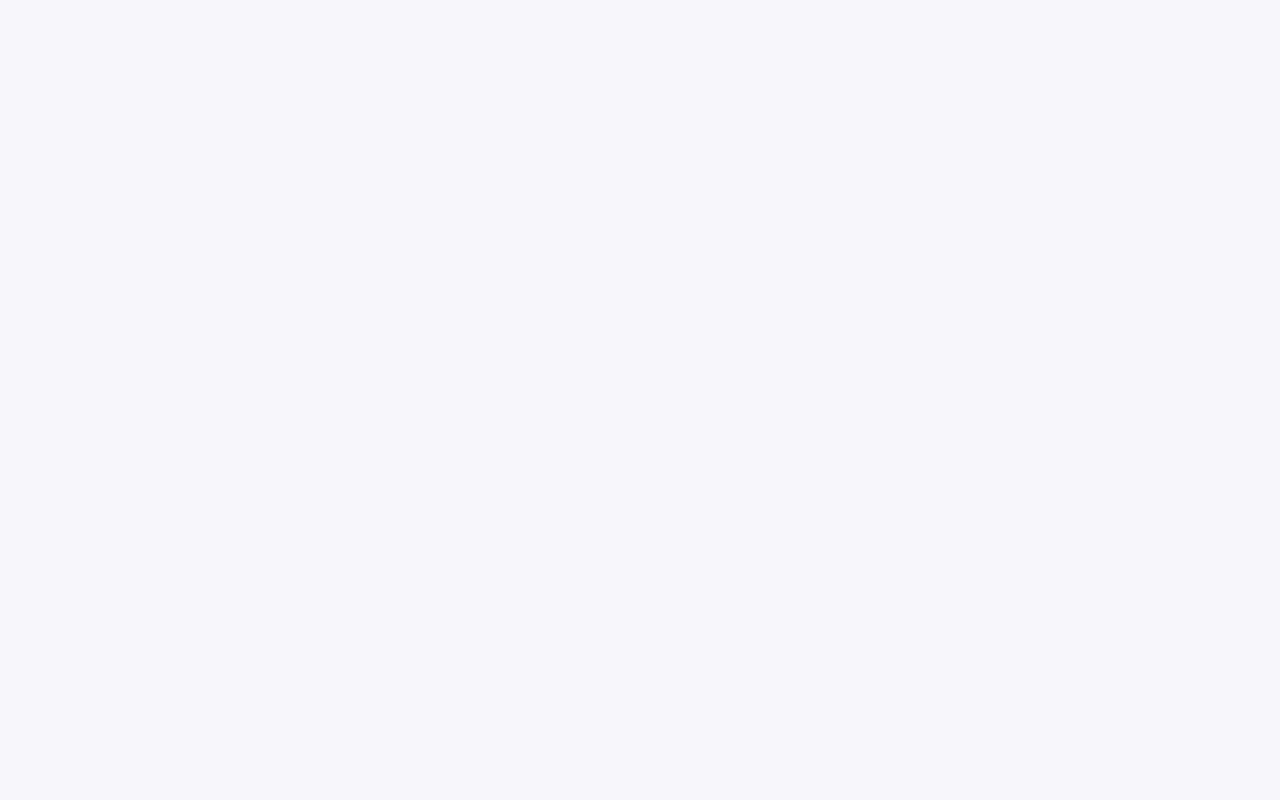
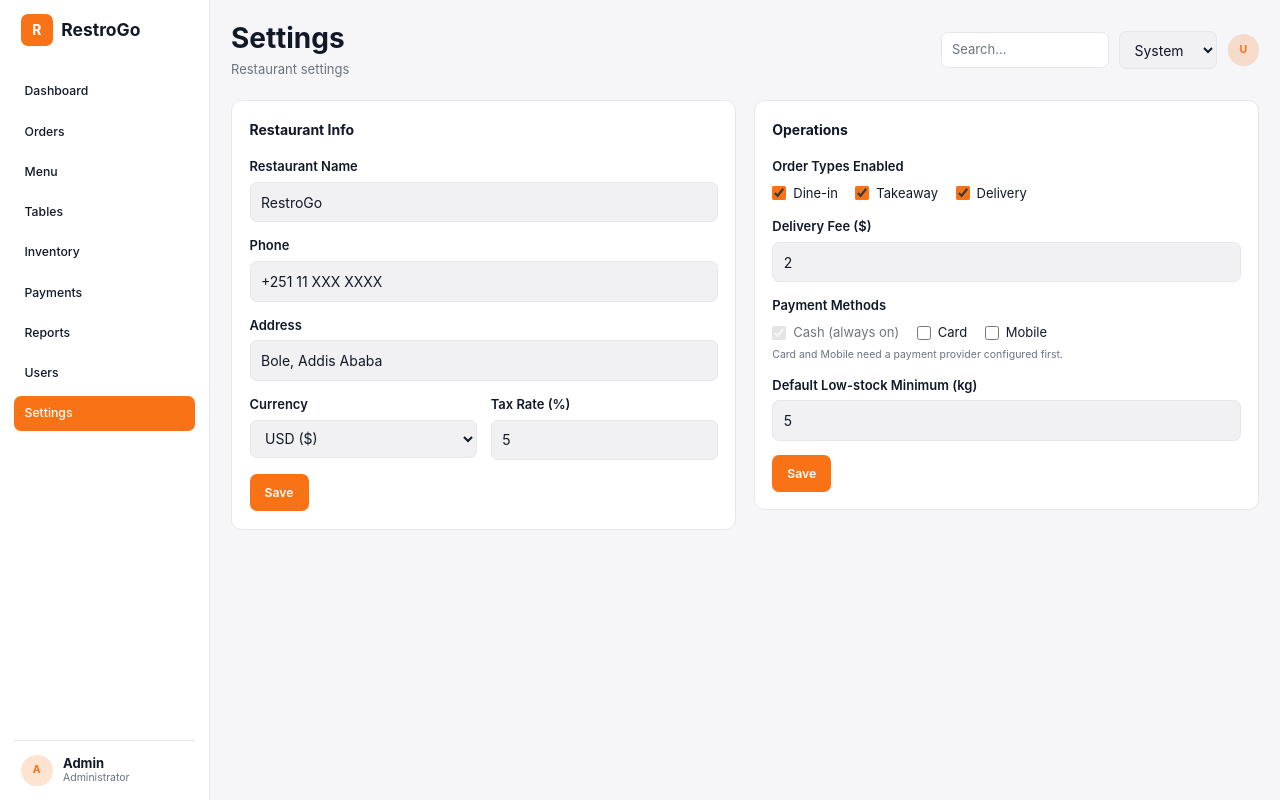
Before and after one commit to Temu-Bire/Restaurant_Ordering_system, a React (Vite) app in the folder frontend/: page /admin/settings in a window 1280 px wide. Before the commit this address had no page. Built offline with nearby package versions, Linux system fonts and the light colour scheme.

Commit message:
feat(ui): add admin settings page

```diff
--- a/frontend/src/App.tsx
+++ b/frontend/src/App.tsx
@@ -25,6 +25,8 @@ import PaymentsPage from "./pages/shared/PaymentsPage";
 import AdminDashboardPage from "./pages/admin/AdminDashboardPage";
 import MenuManagementPage from "./pages/admin/MenuManagementPage";
 import ReportsPage from "./pages/admin/ReportsPage";
+import UsersPage from "./pages/admin/UsersPage";
+import SettingsPage from "./pages/admin/SettingsPage";
 
 const staffNav = [
   { label: "Dashboard", to: "/staff/dashboard" },
@@ -42,6 +44,8 @@ const adminNav = [
   { label: "Inventory", to: "/admin/inventory" },
   { label: "Payments", to: "/admin/payments" },
   { label: "Reports", to: "/admin/reports" },
+  { label: "Users", to: "/admin/users" },
+  { label: "Settings", to: "/admin/settings" },
 ];
 const adminUser = { name: "Admin", role: "Administrator" };
 
@@ -87,6 +91,8 @@ export default function App() {
             <Route path="inventory" element={<InventoryPage role="admin" />} />
             <Route path="payments" element={<PaymentsPage role="admin" />} />
             <Route path="reports" element={<ReportsPage />} />
+            <Route path="users" element={<UsersPage />} />
+            <Route path="settings" element={<SettingsPage />} />
         </Route>
       </Routes>
     </BrowserRouter>
--- /dev/null
+++ b/frontend/src/features/settings/types.ts
@@ -0,0 +1,16 @@
+import type { OrderType, PaymentMethod } from "../orders/types";
+
+export interface RestaurantInfo {
+  name: string;
+  phone: string;
+  address: string;
+  currency: string;
+  taxRate: number; // percent
+}
+
+export interface Operations {
+  orderTypes: OrderType[];
+  deliveryFee: number;
+  paymentMethods: PaymentMethod[];
+  lowStockMinimum: number; // kg
+}
--- /dev/null
+++ b/frontend/src/mocks/settings.ts
@@ -0,0 +1,16 @@
+import type { Operations, RestaurantInfo } from "../features/settings/types";
+
+export const restaurantInfo: RestaurantInfo = {
+  name: "RestroGo",
+  phone: "+251 11 XXX XXXX",
+  address: "Bole, Addis Ababa",
+  currency: "USD",
+  taxRate: 5,
+};
+
+export const operations: Operations = {
+  orderTypes: ["dine-in", "takeaway", "delivery"],
+  deliveryFee: 2,
+  paymentMethods: ["cash"],
+  lowStockMinimum: 5,
+};
--- a/frontend/src/pages/admin/SettingsPage.tsx
+++ b/frontend/src/pages/admin/SettingsPage.tsx
@@ -0,0 +1,228 @@
+import { useState, type FormEvent } from "react";
+
+import PageHeader from "../../components/layout/PageHeader";
+import Button from "../../components/ui/Button";
+import Card from "../../components/ui/Card";
+import Checkbox from "../../components/ui/Checkbox";
+import Input from "../../components/ui/Input";
+import Select from "../../components/ui/Select";
+import {
+  orderTypeOptions,
+  paymentOptions,
+  type OrderType,
+  type PaymentMethod,
+} from "../../features/orders/types";
+import {
+  operations as defaultOperations,
+  restaurantInfo as defaultInfo,
+} from "../../mocks/settings";
+
+function toggle<T>(list: T[], item: T): T[] {
+  return list.includes(item) ? list.filter((i) => i !== item) : [...list, item];
+}
+
+/* ---------- Restaurant info ---------- */
+function RestaurantInfoForm() {
+  const [form, setForm] = useState({
+    name: defaultInfo.name,
+    phone: defaultInfo.phone,
+    address: defaultInfo.address,
+    currency: defaultInfo.currency,
+    taxRate: String(defaultInfo.taxRate),
+  });
+  const [errors, setErrors] = useState<{
+    name?: string;
+    phone?: string;
+    taxRate?: string;
+  }>({});
+  const [saved, setSaved] = useState(false);
+
+  const set =
+    (field: keyof typeof form) =>
+    (e: React.ChangeEvent<HTMLInputElement | HTMLSelectElement>) => {
+      setForm((prev) => ({ ...prev, [field]: e.target.value }));
+      setSaved(false);
+    };
+
+  function submit(e: FormEvent) {
+    e.preventDefault();
+
+    const tax = Number(form.taxRate);
+    const next: typeof errors = {};
+    if (!form.name.trim()) next.name = "Restaurant name is required";
+    if (!form.phone.trim()) next.phone = "Phone is required";
+    if (form.taxRate.trim() === "" || Number.isNaN(tax) || tax < 0 || tax > 100)
+      next.taxRate = "Enter a tax rate between 0 and 100";
+
+    setErrors(next);
+    if (Object.keys(next).length > 0) return;
+
+    // TEMP: later calls settingsApi.save()
+    setSaved(true);
+  }
+
+  return (
+    <Card title="Restaurant Info">
+      <form onSubmit={submit} className="space-y-4" noValidate>
+        <Input id="rest-name" label="Restaurant Name" value={form.name} onChange={set("name")} error={errors.name} />
+        <Input id="rest-phone" label="Phone" type="tel" value={form.phone} onChange={set("phone")} error={errors.phone} />
+        <Input id="rest-address" label="Address" value={form.address} onChange={set("address")} />
+
+        <div className="grid gap-4 sm:grid-cols-2">
+          <Select
+            id="rest-currency"
+            label="Currency"
+            value={form.currency}
+            options={[
+              { value: "USD", label: "USD ($)" },
+              { value: "ETB", label: "ETB (Br)" },
+            ]}
+            onChange={set("currency")}
+          />
+          <Input
+            id="rest-tax"
+            label="Tax Rate (%)"
+            type="number"
+            step="0.1"
+            min="0"
+            max="100"
+            value={form.taxRate}
+            onChange={set("taxRate")}
+            error={errors.taxRate}
+          />
+        </div>
+
+        <div className="flex items-center gap-3">
+          <Button type="submit">Save</Button>
+          {saved && <span className="text-[13px] text-success">Settings saved.</span>}
+        </div>
+      </form>
+    </Card>
+  );
+}
+
+/* ---------- Operations ---------- */
+function OperationsForm() {
+  const [orderTypes, setOrderTypes] = useState<OrderType[]>(defaultOperations.orderTypes);
+  const [methods, setMethods] = useState<PaymentMethod[]>(defaultOperations.paymentMethods);
+  const [fee, setFee] = useState(String(defaultOperations.deliveryFee));
+  const [minimum, setMinimum] = useState(String(defaultOperations.lowStockMinimum));
+  const [errors, setErrors] = useState<{
+    orderTypes?: string;
+    fee?: string;
+    minimum?: string;
+  }>({});
+  const [saved, setSaved] = useState(false);
+
+  function submit(e: FormEvent) {
+    e.preventDefault();
+
+    const feeValue = Number(fee);
+    const minValue = Number(minimum);
+    const next: typeof errors = {};
+
+    if (orderTypes.length === 0) next.orderTypes = "Enable at least one order type";
+    if (fee.trim() === "" || Number.isNaN(feeValue) || feeValue < 0)
+      next.fee = "Enter a fee of 0 or more";
+    if (minimum.trim() === "" || Number.isNaN(minValue) || minValue < 0)
+      next.minimum = "Enter a minimum of 0 or more";
+
+    setErrors(next);
+    if (Object.keys(next).length > 0) return;
+
+    // TEMP: later calls settingsApi.save()
+    setSaved(true);
+  }
+
+  return (
+    <Card title="Operations">
+      <form onSubmit={submit} className="space-y-4" noValidate>
+        <fieldset>
+          <legend className="mb-2 text-[13px] font-semibold">Order Types Enabled</legend>
+          <div className="flex flex-wrap gap-x-5 gap-y-2">
+            {orderTypeOptions.map((o) => (
+              <Checkbox
+                key={o.value}
+                label={o.label}
+                checked={orderTypes.includes(o.value)}
+                onChange={() => {
+                  setOrderTypes((prev) => toggle(prev, o.value));
+                  setSaved(false);
+                }}
+              />
+            ))}
+          </div>
+          {errors.orderTypes && (
+            <p className="mt-1.5 text-xs text-danger">{errors.orderTypes}</p>
+          )}
+        </fieldset>
+
+        <Input
+          id="ops-fee"
+          label="Delivery Fee ($)"
+          type="number"
+          step="0.01"
+          min="0"
+          value={fee}
+          onChange={(e) => {
+            setFee(e.target.value);
+            setSaved(false);
+          }}
+          error={errors.fee}
+        />
+
+        <fieldset>
+          <legend className="mb-2 text-[13px] font-semibold">Payment Methods</legend>
+          <div className="flex flex-wrap gap-x-5 gap-y-2">
+            {paymentOptions.map((o) => (
+              <Checkbox
+                key={o.value}
+                label={o.value === "cash" ? "Cash (always on)" : o.label}
+                checked={o.value === "cash" || methods.includes(o.value)}
+                disabled={o.value === "cash"}
+                onChange={() => {
+                  setMethods((prev) => toggle(prev, o.value));
+                  setSaved(false);
+                }}
+              />
+            ))}
+          </div>
+          <p className="mt-1.5 text-xs text-muted">
+            Card and Mobile need a payment provider configured first.
+          </p>
+        </fieldset>
+
+        <Input
+          id="ops-min"
+          label="Default Low-stock Minimum (kg)"
+          type="number"
+          min="0"
+          value={minimum}
+          onChange={(e) => {
+            setMinimum(e.target.value);
+            setSaved(false);
+          }}
+          error={errors.minimum}
+        />
+
+        <div className="flex items-center gap-3">
+          <Button type="submit">Save</Button>
+          {saved && <span className="text-[13px] text-success">Settings saved.</span>}
+        </div>
+      </form>
+    </Card>
+  );
+}
+
+/* ---------- Page ---------- */
+export default function SettingsPage() {
+  return (
+    <>
+      <PageHeader title="Settings" description="Restaurant settings" />
+      <div className="grid items-start gap-5 lg:grid-cols-2">
+        <RestaurantInfoForm />
+        <OperationsForm />
+      </div>
+    </>
+  );
+}
```
